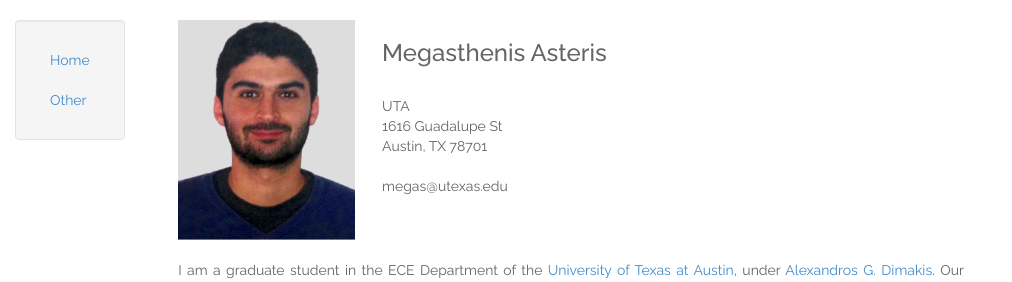
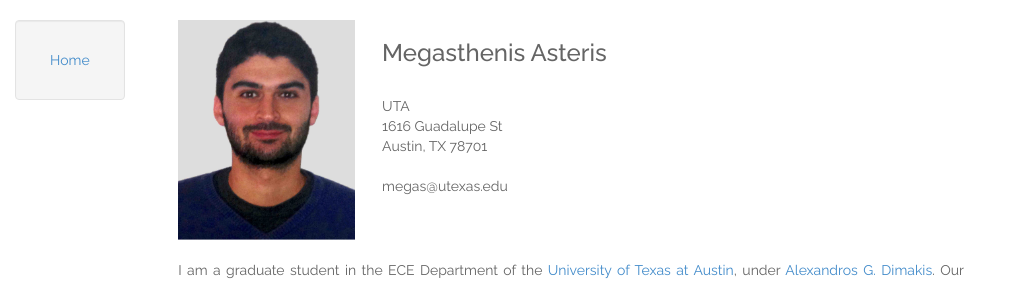
Before and after one commit to megasthenis/megasthenis.github.io, a Jekyll site: the page built from index.html, in a window 1280 px wide. Shown: the top 282 px of the page, without its empty margins (0-1012 px from the left). Built offline with Jekyll 4.4.1, drawn with Linux system fonts in a browser that asks for light colours; nearby versions of some CDN libraries.

Commit message:
affix menu draft

```diff
--- a/_includes/sidebar.html
+++ b/_includes/sidebar.html
@@ -1,6 +1,5 @@
 <div class="well sidebar-nav affix" id="sidebar">
 	<ul class="nav nav-list">
-	  <li><a href="#">Home</a></li>
-	  <li><a href="#">Other</a></li>
+	  <li><a href="/">Home</a></li>
 	</ul>
 </div>
```
